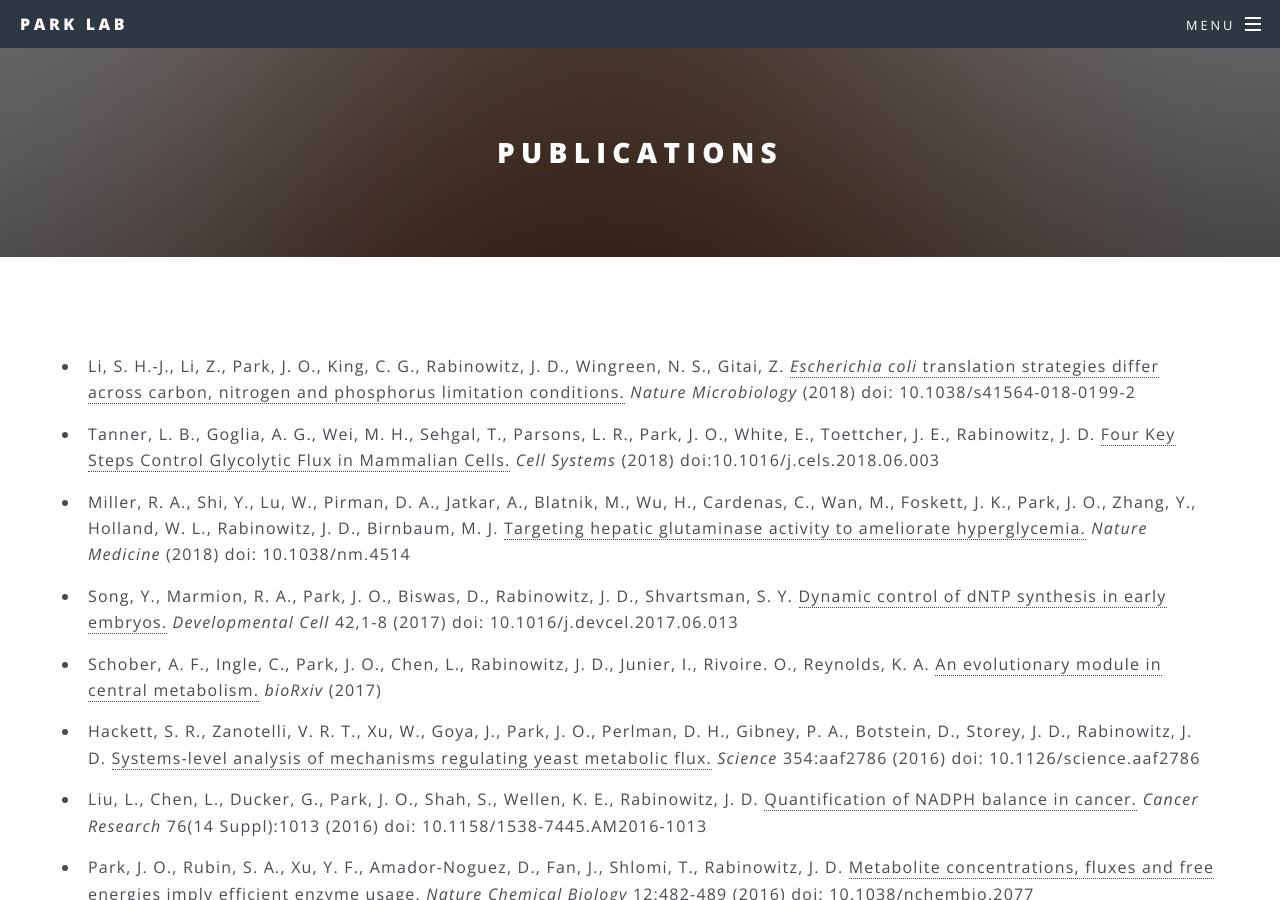
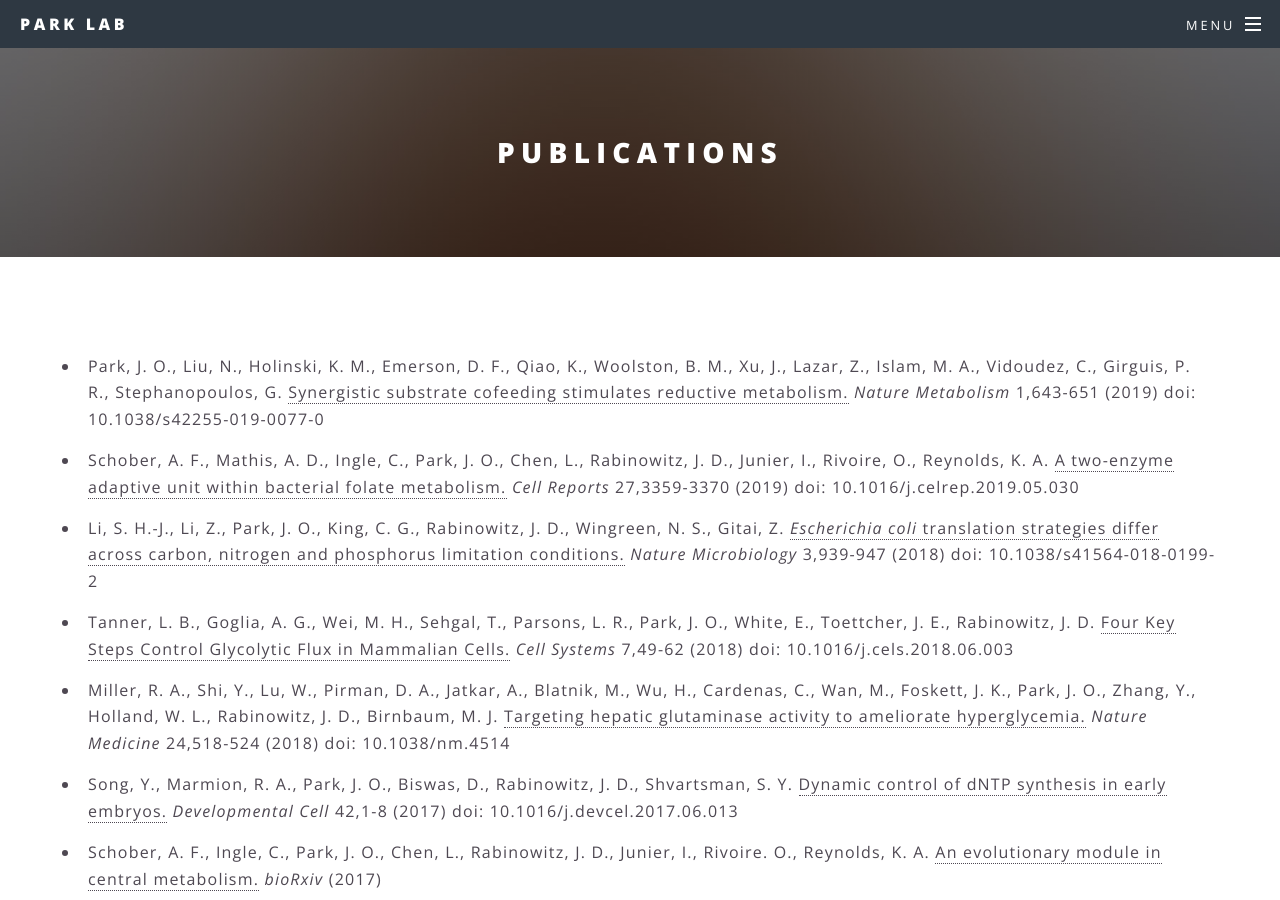
Before and after one commit to jopark/jopark.github.io, a Jekyll site: the page built from publications.html, in a window 1280 px wide and 900 px high. Built offline with Jekyll 4.4.1, drawn with Linux system fonts in a browser that asks for light colours.

Commit message:
publication update

```diff
--- a/publications.html
+++ b/publications.html
@@ -4,9 +4,11 @@ title: Publications
 ---
 
 <ul class="ul2">
-<li>Li, S. H.-J., Li, Z., Park, J. O., King, C. G., Rabinowitz, J. D., Wingreen, N. S., Gitai, Z.  <a href="https://doi.org/10.1038/s41564-018-0199-2" onclick="trackOutboundLink('https://doi.org/10.1038/s41564-018-0199-2'); return false;"><i>Escherichia coli</i> translation strategies differ across carbon, nitrogen and phosphorus limitation conditions.</a> <i>Nature Microbiology</i> (2018) doi: 10.1038/s41564-018-0199-2</li>
-<li>Tanner, L. B., Goglia, A. G., Wei, M. H., Sehgal, T., Parsons, L. R., Park, J. O., White, E., Toettcher, J. E., Rabinowitz, J. D.  <a href="https://doi.org/10.1016/j.cels.2018.06.003" onclick="trackOutboundLink('https://doi.org/10.1016/j.cels.2018.06.003'); return false;">Four Key Steps Control Glycolytic Flux in Mammalian Cells.</a> <i>Cell Systems</i> (2018) doi:10.1016/j.cels.2018.06.003</li>
-<li>Miller, R. A., Shi, Y., Lu, W., Pirman, D. A., Jatkar, A., Blatnik, M., Wu, H., Cardenas, C., Wan, M., Foskett, J. K., Park, J. O., Zhang, Y., Holland, W. L., Rabinowitz, J. D., Birnbaum, M. J.  <a href="https://www.nature.com/articles/nm.4514" onclick="trackOutboundLink('https://www.nature.com/articles/nm.4514'); return false;">Targeting hepatic glutaminase activity to ameliorate hyperglycemia.</a> <i>Nature Medicine</i> (2018) doi: 10.1038/nm.4514</li>
+<li>Park, J. O., Liu, N., Holinski, K. M., Emerson, D. F., Qiao, K., Woolston, B. M., Xu, J., Lazar, Z., Islam, M. A., Vidoudez, C., Girguis, P. R., Stephanopoulos, G.  <a href="https://doi.org/10.1038/s42255-019-0077-0" onclick="trackOutboundLink('https://doi.org/10.1038/s42255-019-0077-0'); return false;">Synergistic substrate cofeeding stimulates reductive metabolism.</a> <i>Nature Metabolism</i> 1,643-651 (2019) doi: 10.1038/s42255-019-0077-0</li>
+<li>Schober, A. F., Mathis, A. D., Ingle, C., Park, J. O., Chen, L., Rabinowitz, J. D., Junier, I., Rivoire, O., Reynolds, K. A.  <a href="https://doi.org/10.1016/j.celrep.2019.05.030" onclick="trackOutboundLink('https://doi.org/10.1016/j.celrep.2019.05.030'); return false;">A two-enzyme adaptive unit within bacterial folate metabolism.</a> <i>Cell Reports</i> 27,3359-3370 (2019) doi: 10.1016/j.celrep.2019.05.030</li>
+<li>Li, S. H.-J., Li, Z., Park, J. O., King, C. G., Rabinowitz, J. D., Wingreen, N. S., Gitai, Z.  <a href="https://doi.org/10.1038/s41564-018-0199-2" onclick="trackOutboundLink('https://doi.org/10.1038/s41564-018-0199-2'); return false;"><i>Escherichia coli</i> translation strategies differ across carbon, nitrogen and phosphorus limitation conditions.</a> <i>Nature Microbiology</i> 3,939-947 (2018) doi: 10.1038/s41564-018-0199-2</li>
+<li>Tanner, L. B., Goglia, A. G., Wei, M. H., Sehgal, T., Parsons, L. R., Park, J. O., White, E., Toettcher, J. E., Rabinowitz, J. D.  <a href="https://doi.org/10.1016/j.cels.2018.06.003" onclick="trackOutboundLink('https://doi.org/10.1016/j.cels.2018.06.003'); return false;">Four Key Steps Control Glycolytic Flux in Mammalian Cells.</a> <i>Cell Systems</i> 7,49-62 (2018) doi: 10.1016/j.cels.2018.06.003</li>
+<li>Miller, R. A., Shi, Y., Lu, W., Pirman, D. A., Jatkar, A., Blatnik, M., Wu, H., Cardenas, C., Wan, M., Foskett, J. K., Park, J. O., Zhang, Y., Holland, W. L., Rabinowitz, J. D., Birnbaum, M. J.  <a href="https://www.nature.com/articles/nm.4514" onclick="trackOutboundLink('https://www.nature.com/articles/nm.4514'); return false;">Targeting hepatic glutaminase activity to ameliorate hyperglycemia.</a> <i>Nature Medicine</i> 24,518-524 (2018) doi: 10.1038/nm.4514</li>
 <li>Song, Y., Marmion, R. A., Park, J. O., Biswas, D., Rabinowitz, J. D., Shvartsman, S. Y.  <a href="http://www.cell.com/developmental-cell/fulltext/S1534-5807(17)30501-4" onclick="trackOutboundLink('http://www.cell.com/developmental-cell/fulltext/S1534-5807(17)30501-4'); return false;">Dynamic control of dNTP synthesis in early embryos.</a> <i>Developmental Cell</i> 42,1-8 (2017) doi: 10.1016/j.devcel.2017.06.013</li>
 <li>Schober, A. F., Ingle, C., Park, J. O., Chen, L., Rabinowitz, J. D., Junier, I., Rivoire. O., Reynolds, K. A.  <a href="http://www.biorxiv.org/content/early/2017/03/23/120006" onclick="trackOutboundLink('http://www.biorxiv.org/content/early/2017/03/23/120006'); return false;">An evolutionary module in central metabolism.</a> <i>bioRxiv</i> (2017)</li>
 <li>Hackett, S. R., Zanotelli, V. R. T., Xu, W., Goya, J., Park, J. O., Perlman, D. H., Gibney, P. A., Botstein, D., Storey, J. D., Rabinowitz, J. D.  <a href="http://science.sciencemag.org/content/354/6311/aaf2786" onclick="trackOutboundLink('http://science.sciencemag.org/content/354/6311/aaf2786'); return false;">Systems-level analysis of mechanisms regulating yeast metabolic flux.</a> <i>Science</i> 354:aaf2786 (2016) doi: 10.1126/science.aaf2786</li>
```
Also changed, not shown: images/skyline.jpg (added).
